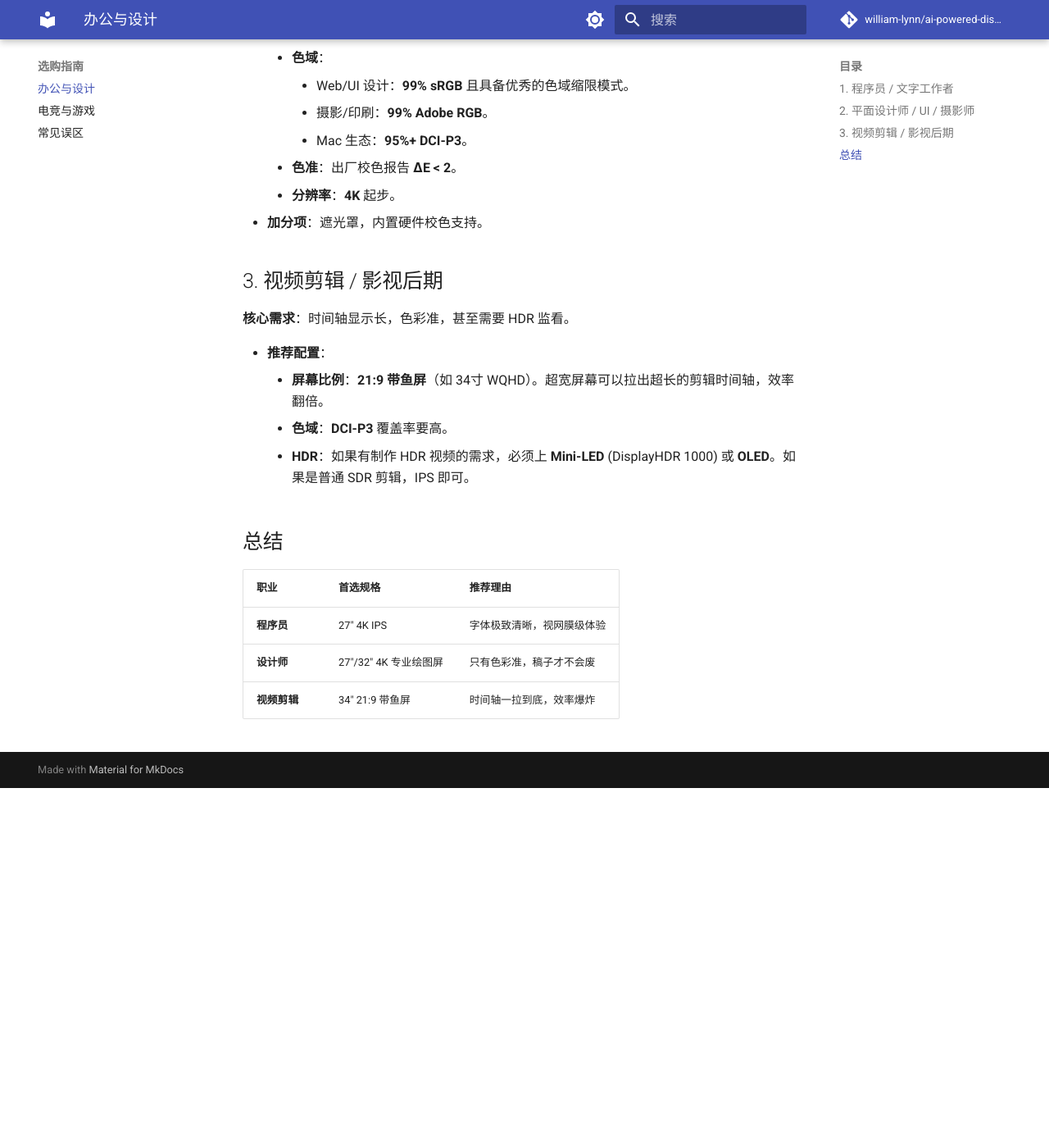
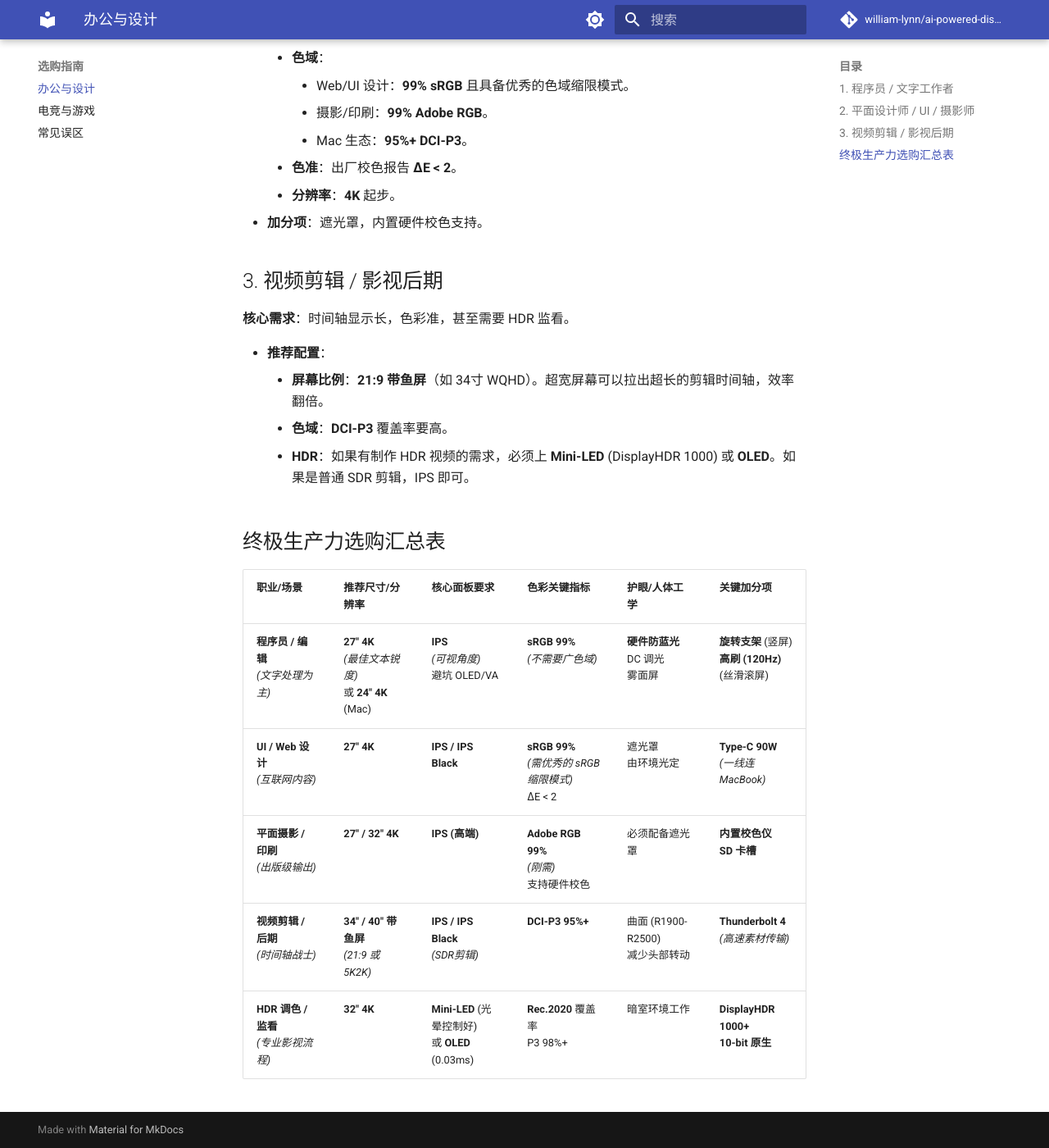
Before and after one commit to codetilldie/ai-powered-display-handbook, an MkDocs documentation site: the page built from docs/guide-productivity.md, in a window 1280 px wide and 1400 px high, scrolled down 814 px. Shown: the whole window at 82% size. Built offline with MkDocs 1.6.1 and Material for MkDocs 9.7.7, drawn with Linux system fonts in a browser that asks for light colours; comment, search, counter and statistics services are not loaded; before the commit the page ends 1775 px from its top, so only the background shows below that.

Commit message:
feat: 完善所有文档内容与结构
- 更新 ，替换为更详细的“终极生产力选购汇总表”。
- 更新 ，新增“特别专题：macOS 用户的痛点 (HiDPI)”章节，详细解释 macOS 缩放机制及选购建议。
- 创建新文档 ，新增“人体工学与支架指南”，包含正确坐姿、第三方支架选购、VESA 接口和多屏摆放策略等内容。
- 更新 ，新增“Windows 11 Auto HDR”章节，介绍其工作原理及对 HDR 生态的影响。

```diff
--- a/docs/guide-productivity.md
+++ b/docs/guide-productivity.md
@@ -37,10 +37,12 @@
     *   **色域**：**DCI-P3** 覆盖率要高。
     *   **HDR**：如果有制作 HDR 视频的需求，必须上 **Mini-LED** (DisplayHDR 1000) 或 **OLED**。如果是普通 SDR 剪辑，IPS 即可。
 
-## 总结
+## 终极生产力选购汇总表
 
-| 职业 | 首选规格 | 推荐理由 |
-| :--- | :--- | :--- |
-| **程序员** | 27" 4K IPS | 字体极致清晰，视网膜级体验 |
-| **设计师** | 27"/32" 4K 专业绘图屏 | 只有色彩准，稿子才不会废 |
-| **视频剪辑** | 34" 21:9 带鱼屏 | 时间轴一拉到底，效率爆炸 |
+| 职业/场景 | 推荐尺寸/分辨率 | 核心面板要求 | 色彩关键指标 | 护眼/人体工学 | 关键加分项 |
+| :--- | :--- | :--- | :--- | :--- | :--- |
+| **程序员 / 编辑**<br>*(文字处理为主)* | **27" 4K**<br>*(最佳文本锐度)*<br>或 **24" 4K** (Mac) | **IPS**<br>*(可视角度)*<br>避坑 OLED/VA | **sRGB 99%**<br>*(不需要广色域)* | **硬件防蓝光**<br>DC 调光<br>雾面屏 | **旋转支架** (竖屏)<br>**高刷 (120Hz)** (丝滑滚屏) |
+| **UI / Web 设计**<br>*(互联网内容)* | **27" 4K** | **IPS / IPS Black** | **sRGB 99%**<br>*(需优秀的 sRGB 缩限模式)*<br>ΔE < 2 | 遮光罩<br>由环境光定 | **Type-C 90W**<br>*(一线连 MacBook)* |
+| **平面摄影 / 印刷**<br>*(出版级输出)* | **27" / 32" 4K** | **IPS (高端)** | **Adobe RGB 99%**<br>*(刚需)*<br>支持硬件校色 | 必须配备遮光罩 | **内置校色仪**<br>**SD 卡槽** |
+| **视频剪辑 / 后期**<br>*(时间轴战士)* | **34" / 40" 带鱼屏**<br>*(21:9 或 5K2K)* | **IPS / IPS Black**<br>*(SDR剪辑)* | **DCI-P3 95%+** | 曲面 (R1900-R2500)<br>减少头部转动 | **Thunderbolt 4**<br>*(高速素材传输)* |
+| **HDR 调色 / 监看**<br>*(专业影视流程)* | **32" 4K** | **Mini-LED** (光晕控制好)<br>或 **OLED** (0.03ms) | **Rec.2020** 覆盖率<br>P3 98%+ | 暗室环境工作 | **DisplayHDR 1000+**<br>**10-bit 原生** |
```
Also changed, not shown: docs/ergonomics.md (added, +57 -0 lines), docs/hdr.md (+10 -0 lines), docs/resolution.md (+21 -0 lines).
